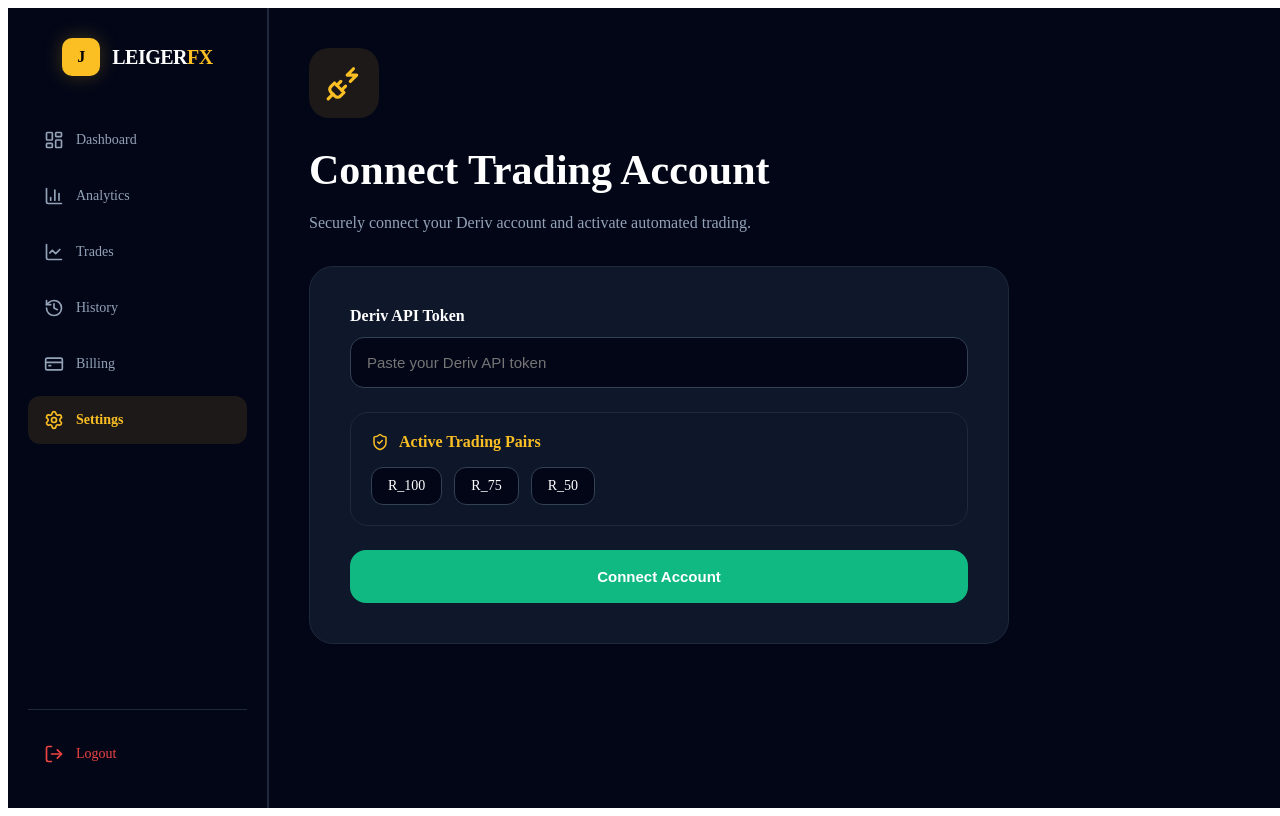
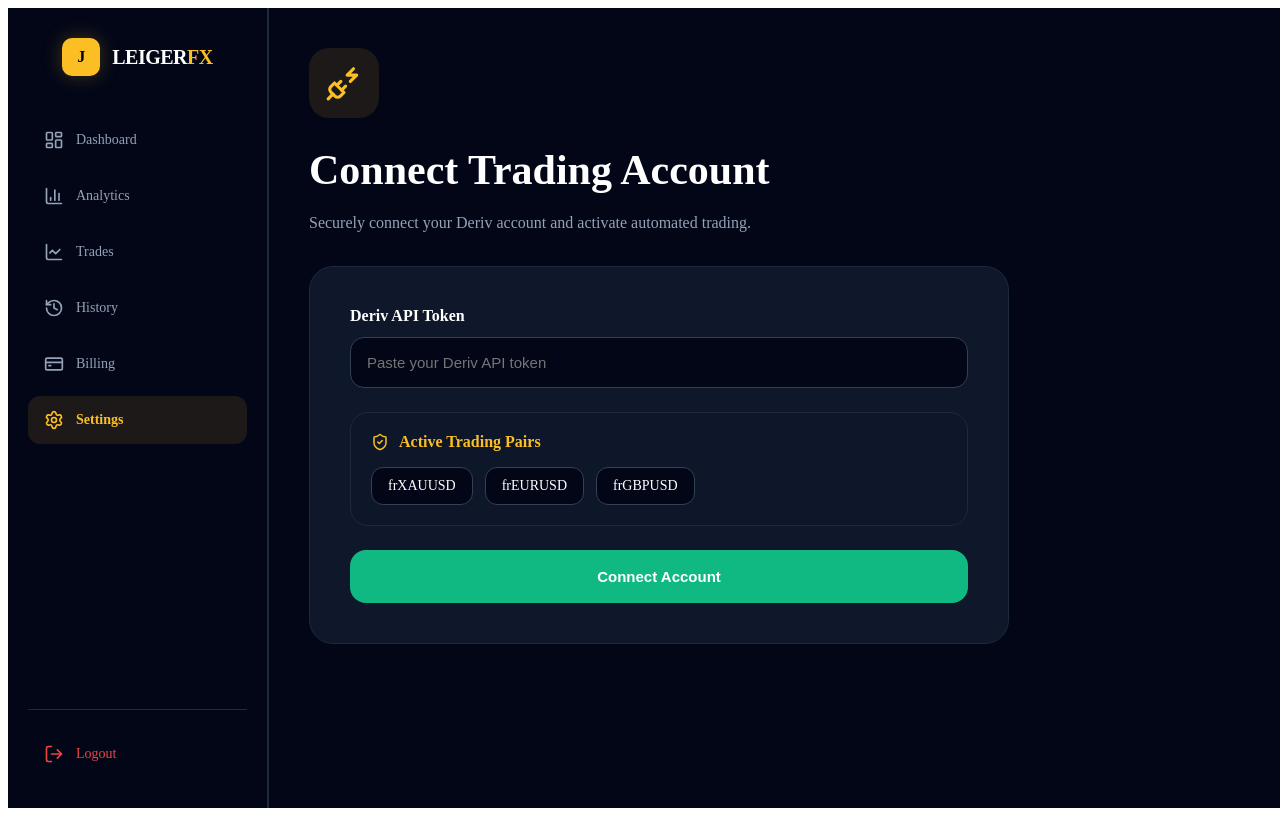
Before and after one commit to judeabdu/fx_trading_SaaS, a React app in the folder frontend/: page /settings in a window 1280 px wide. Built offline with nearby package versions, Linux system fonts and the light colour scheme; no server answers; sample sign-in values are in the browser's storage; the HTML template or start-up script is replaced by a standard one.

Commit message:
Update SettingsPage.jsx

```diff
--- a/frontend/src/pages/SettingsPage.jsx
+++ b/frontend/src/pages/SettingsPage.jsx
@@ -95,9 +95,9 @@ const response = await fetch(
               Active Trading Pairs
             </div>
             <div style={pairList}>
-              <span style={pairBadge}>R_100</span>
-              <span style={pairBadge}>R_75</span>
-              <span style={pairBadge}>R_50</span>
+              <span style={pairBadge}>frXAUUSD</span>
+              <span style={pairBadge}>frEURUSD</span>
+              <span style={pairBadge}>frGBPUSD</span>
             </div>
           </div>
 
```
